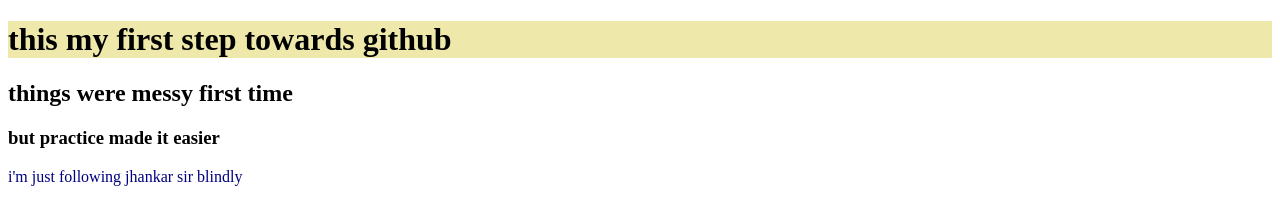
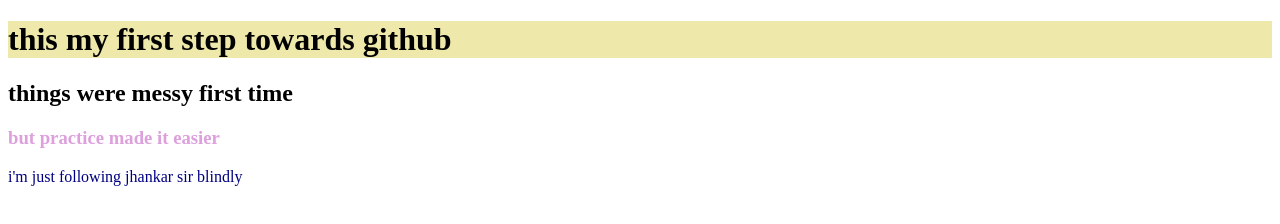
Before and after one commit to Shailly-Purohit/my-second-repo, a plain HTML site: page index.html in a window 1280 px wide. Drawn offline with Linux system fonts and the light colour scheme.

Commit message:
my-second-repo

```diff
--- a/style.css
+++ b/style.css
@@ -4,3 +4,6 @@ p{
 h1{
     background-color: palegoldenrod;
 }
+h3{
+    color: plum;
+}
```
